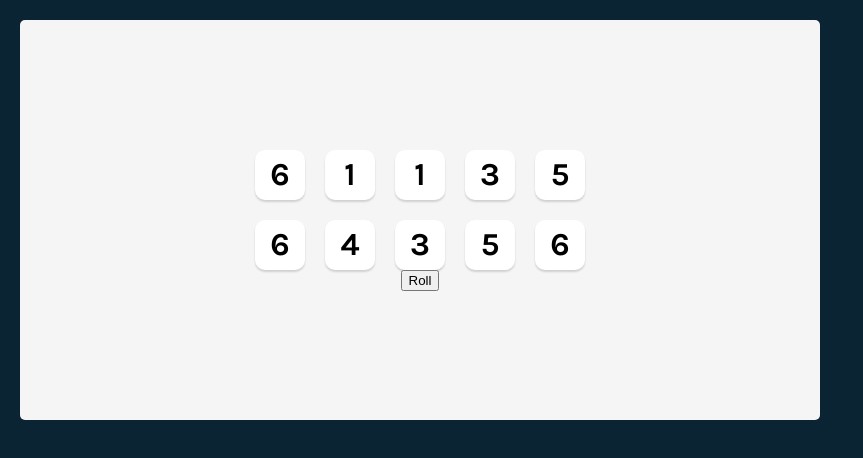
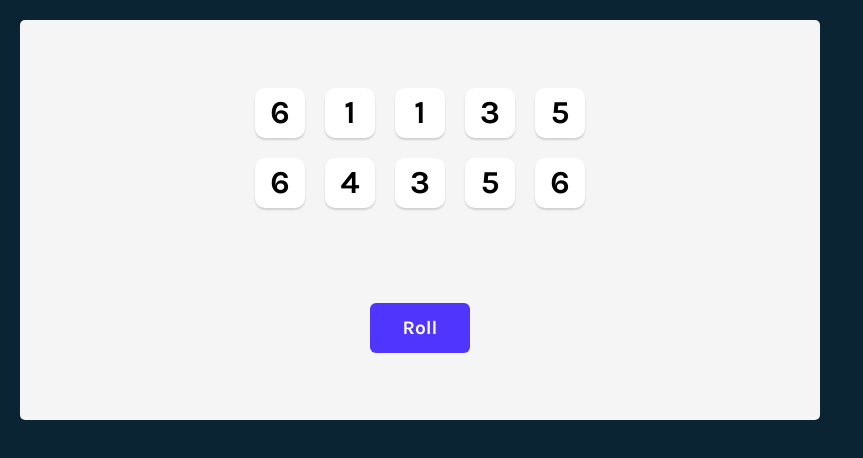
Before and after one commit to PauloMBorges/scrimba-react-tenzies, a React (Vite) app: page / in a window 1280 px wide. Shown: the top 458 px of the page, without its empty margins (0-863 px from the left). Built offline with nearby package versions, Linux system fonts and the light colour scheme.

Commit message:
Style Roll button

```diff
--- a/src/index.css
+++ b/src/index.css
@@ -6,7 +6,7 @@
   margin: 0;
   background-color: #0b2434;
   padding: 20px;
-  font-family: 'Karla', sans-serif;
+  font-family: "Karla", sans-serif;
 }
 
 main {
@@ -17,7 +17,7 @@
   padding: 20px;
   display: flex;
   flex-direction: column;
-  justify-content: center;
+  justify-content: space-around;
   align-items: center;
 }
 
@@ -42,3 +42,23 @@
 .die-num {
   font-size: 2rem;
 }
+
+.roll-dice {
+  height: 50px;
+  width: 100px;
+  border: none;
+  border-radius: 6px;
+  background-color: #5035ff;
+  color: white;
+  font-size: 1.2rem;
+  font-family: "Karla", sans-serif;
+  cursor: pointer;
+}
+
+.roll-dice:focus {
+  outline: none;
+}
+
+.roll-dice:active {
+  box-shadow: inset 5px 5px 10px -3px rgba(0, 0, 0, 0.7);
+}
```
